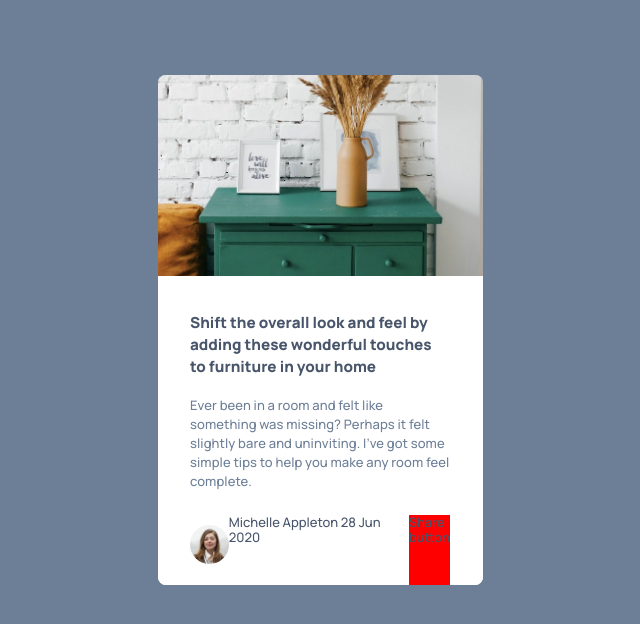
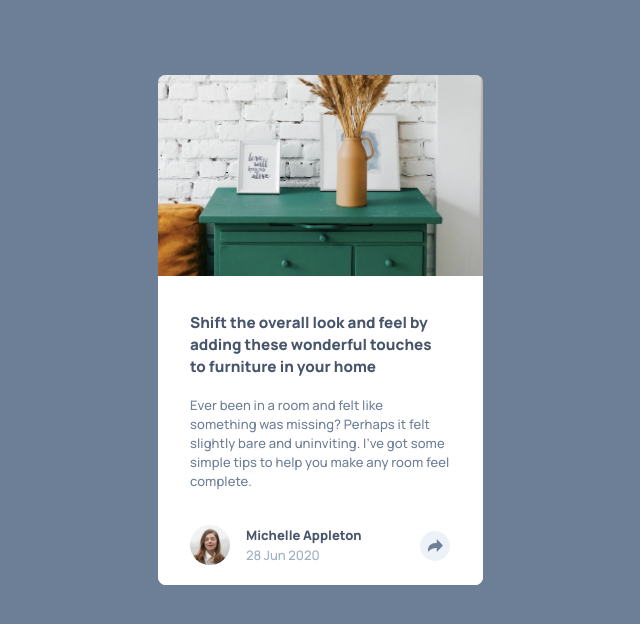
Before and after one commit to rodolfomayora/article-preview-component, a plain HTML site: page index.html in a window 1280 px wide. Shown: the whole page, without its empty margins (320-960 px from the left). Drawn offline with Linux system fonts and the light colour scheme.

Commit message:
feat: support text ellipsis

```diff
--- a/css/index.css
+++ b/css/index.css
@@ -71,6 +71,9 @@ img, figure {
   background-color: var(--color-5);
 }
 
+
+/* Aricle Preview - Image
+===================================== */
 .article-preview .article-image {
   /* padding % represent 200px of height relative to parent tag */
   flex-basis: 39.3%;
@@ -85,6 +88,8 @@ img, figure {
   object-position: 0 24%;
 }
 
+/* Aricle Preview Summary
+===================================== */
 .article-preview .article-info {
   flex-grow: 1;
   display: flex;
@@ -100,6 +105,10 @@ img, figure {
   margin: 0;
   font-weight: 800;
   line-height: 22px;
+
+  overflow: hidden;
+  text-overflow: ellipsis;
+  line-clamp: 3;
 }
 
 .article-preview .article-info__pararaph {
@@ -107,8 +116,15 @@ img, figure {
   letter-spacing: 0.1px;
   line-height: 19px;
   color: var(--color-2);
+
+  overflow: hidden;
+  text-overflow: ellipsis;
+  line-clamp: 6;
 }
 
+
+/* Aricle Preview - Author
+===================================== */
 .article-preview .article-info__author {
   position: relative;
   flex-basis: 70px;
@@ -139,13 +155,40 @@ img, figure {
 
 .article-preview .author-data {
   flex-grow: 1;
+  min-width: 0;
+  padding-top: 7px;
+  padding-left: 16px;
+  padding-right: 16px;
 }
 
-.article-preview .share-button {
-  flex-basis: 40px;
-  background-color: red;
+.article-preview .author-name {
+  display: block;
+  font-weight: 800;
+  line-height: 26px;
+  white-space: nowrap;
+  overflow: hidden;
+  text-overflow: ellipsis;
 }
 
+.article-preview .publishing-date { color: var(--color-3); }
+
+.article-preview .share-options { padding-top: 16px; }
+
+.article-preview .share-options__button {
+  display: flex;
+  justify-content: center;
+  align-items: center;
+  width: 30px;
+  height: 30px;
+  border-radius: 50%;
+  background-color: var(--color-4);
+}
+
+.article-preview .share-options__icon { transform: translateY(-1px); }
+
+
+/* Aricle Preview Component - Share
+===================================== */
 .article-preview .article-info__share-options {
   display: none;
 }
--- a/index.html
+++ b/index.html
@@ -38,7 +38,11 @@
               <time class="publishing-date" datetime="2020-06-28" >28 Jun 2020</time>
             </div>
 
-            <span class="share-button">Share button</span>
+            <div class="share-options">
+              <div class="share-options__button">
+                <img class="share-options__icon" src="images/icon-share.svg" arl="Share Icon" />
+              </div>
+            </div>
           </div>
 
           <div class="article-info__share-options">
```
